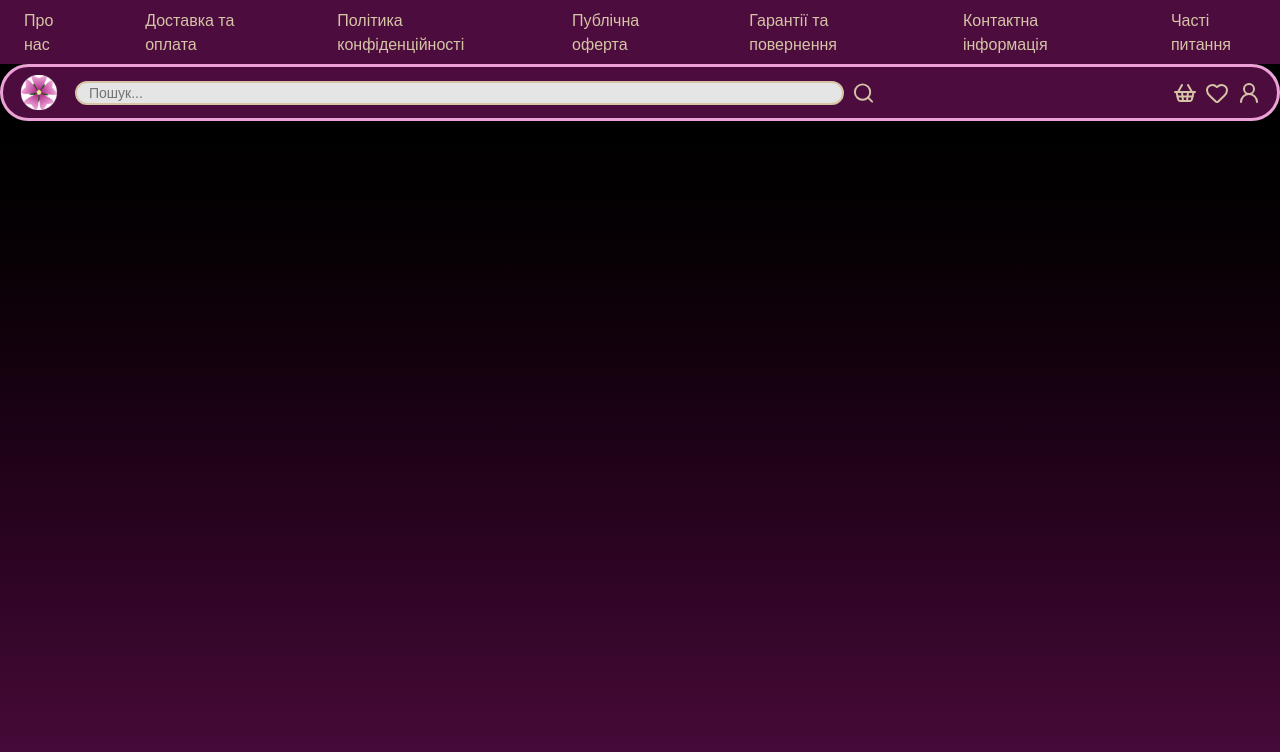
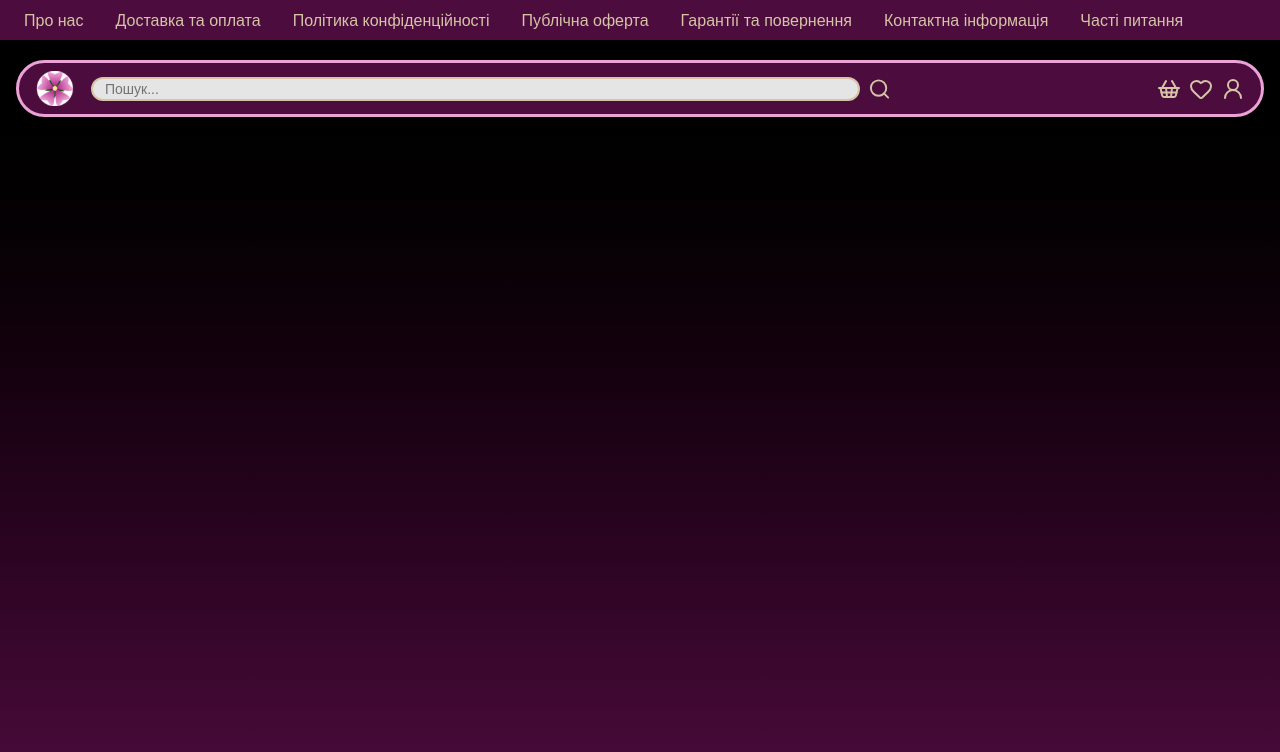
Before and after one commit to smart306/malva, a Next.js app: page / in a window 1280 px wide. Shown: the top 752 px of the page. Built offline with nearby package versions, Linux system fonts and the light colour scheme; a web font is replaced by a local one.

Commit message:
navbar changes

```diff
--- a/src/components/nav/index.jsx
+++ b/src/components/nav/index.jsx
@@ -2,9 +2,9 @@
 import Lowbar from "./lowbar";
 import TopBar from "./topbar";
 
-export default function Navbar(){
+export default function Navbar() {
   return (
-      <div className="w-full">
+    <div className="w-full space-y-5 max-lg:pt-5">
       <div className="hidden lg:block">
         <TopBar />
       </div>
--- a/src/components/nav/lowbar.jsx
+++ b/src/components/nav/lowbar.jsx
@@ -1,11 +1,29 @@
 "use client";
 
 import Image from "next/image";
-import { NavigationMenu, NavigationMenuItem, NavigationMenuList } from "../ui/navigation-menu";
+import {
+  NavigationMenu,
+  NavigationMenuItem,
+  NavigationMenuList,
+} from "../ui/navigation-menu";
 import { Input } from "../ui/input";
-import { AlignJustify, Heart, Search, ShoppingBasket, UserRound, XIcon } from "lucide-react";
+import {
+  AlignJustify,
+  Heart,
+  Search,
+  ShoppingBasket,
+  UserRound,
+  XIcon,
+} from "lucide-react";
 import { Button } from "../ui/button";
-import { Sheet, SheetClose, SheetContent, SheetHeader, SheetTitle, SheetTrigger } from "../ui/sheet";
+import {
+  Sheet,
+  SheetClose,
+  SheetContent,
+  SheetHeader,
+  SheetTitle,
+  SheetTrigger,
+} from "../ui/sheet";
 import { Separator } from "../ui/separator";
 import TopBar from "./topbar";
 
@@ -19,27 +37,27 @@ const data = [
     image: <UserRound width={24} height={24} />,
   },
   {
-    title: "Пошук",
+    title: "Кошик",
     image: <ShoppingBasket width={24} height={24} />,
   },
   {
-    title: "Пошук",
+    title: "Вподобані",
     image: <Heart width={24} height={24} />,
   },
 ];
 export default function Lowbar() {
   return (
-    <div className="fixed w-full">
-      <NavigationMenu>
-        <div className="my-container w-full bg-primary rounded-full border-[3px] border-border-nav py-2 px-4">
-          <NavigationMenuList className="hidden w-full lg:flex flex-row justify-between">
+    <NavigationMenu className="fixed w-full">
+      <div className="my-container w-full ">
+        <div className="bg-primary rounded-full border-[3px] border-border-nav py-2 px-4">
+          <NavigationMenuList className="hidden w-full lg:flex flex-row justify-between ">
             <div className="flex flex-row items-center w-full gap-4">
               <NavigationMenuItem className="cursor-pointer">
                 <Image src="/image1.svg" alt="p" width={40} height={40} />
               </NavigationMenuItem>
               <NavigationMenuItem className="max-w-200 w-full flex gap-2 cursor-pointer my-transition">
                 <Input placeholder="Пошук..." className="w-full" />
-                <Search/>
+                <Search />
               </NavigationMenuItem>
             </div>
             <div className="flex gap-2">
@@ -73,7 +91,7 @@ export default function Lowbar() {
                 </Button>
               </SheetTrigger>
               <SheetContent
-                side="left"
+                side="right"
                 className="w-full bg-primary text-secondary my-container py-4 px-2"
               >
                 <SheetHeader className="flex flex-row items-center justify-end">
@@ -86,7 +104,7 @@ export default function Lowbar() {
                 <div className="flex flex-col gap-2 py-2">
                   {data.map((item, i) => (
                     <div
-                      key={i}
+                      key={item.title}
                       className="flex flex-row justify-end items-center gap-2 px-4 py-2"
                     >
                       <Button variant="ghost">
@@ -102,7 +120,7 @@ export default function Lowbar() {
             </Sheet>
           </NavigationMenuList>
         </div>
-      </NavigationMenu>
-    </div>
+      </div>
+    </NavigationMenu>
   );
 }
--- a/src/components/nav/topbar.jsx
+++ b/src/components/nav/topbar.jsx
@@ -1,75 +1,77 @@
 "use client";
 import Link from "next/link";
-import { NavigationMenu, NavigationMenuItem, NavigationMenuList } from "../ui/navigation-menu";
-import { cn } from "@/lib/utils";
+import {
+  NavigationMenu,
+  NavigationMenuItem,
+  NavigationMenuList,
+} from "../ui/navigation-menu";
+
+import { Carousel, CarouselContent, CarouselItem } from "../ui/carousel";
 const data = [
   {
     title: "Про нас",
-    href: "/about"
+    href: "/about",
   },
   {
     title: "Доставка та оплата",
-    href: "/delivery"
+    href: "/delivery",
   },
   {
     title: "Політика конфіденційності",
-    href: "/policy"
+    href: "/policy",
   },
   {
     title: "Публічна оферта",
-    href: "/oferta"
+    href: "/oferta",
   },
   {
     title: "Гарантії та повернення",
-    href: "/return"
+    href: "/return",
   },
   {
     title: "Контактна інформація",
-    href: "/contact"
+    href: "/contact",
   },
   {
     title: "Часті питання",
-    href: "/faq"
+    href: "/faq",
   },
-]
-export default function TopBar(){
+];
+export default function TopBar() {
   return (
-    <nav className="w-full bg-primary">
-      <NavigationMenu className="mx-auto">
-        <NavigationMenuList className="hidden lg:flex gap-6">
+    <NavigationMenu className="bg-primary w-full [&_div]:!w-full overflow-hidden max-lg:items-start px-4">
+      <NavigationMenuList className="w-full! flex-col lg:flex-row gap-2 lg:gap-6 max-lg:py-4">
+        <Carousel
+          className={"w-full"}
+          opts={{
+            align: "center",
+            active: false,
+            breakpoints: {
+              "(min-width: 1024px)": { active: true },
+            },
+          }}
+        >
+          <CarouselContent
+            className={"flex max-lg:flex-col 2xl:justify-center"}
+          >
             {data.map((item, i) => (
-            <NavigationMenuItem
-              key={i}
-              className="py-2 px-6 cursor-pointer my-transition"
+              <CarouselItem
+                className={"lg:max-w-max"}
+                key={`${item.href}_${i}`}
               >
+                <NavigationMenuItem className="py-2 px-2 cursor-pointer my-transition lg:text-center max-lg:w-full max-lg:text-end">
                   <Link
                     href={item.href}
-                className="navtext text-foreground hover:underline"
+                    className="w-full navtext text-foreground hover:underline text-nowrap"
                   >
                     {item.title}
                   </Link>
                 </NavigationMenuItem>
+              </CarouselItem>
             ))}
-        </NavigationMenuList>
-        <NavigationMenuList className="grid grid-cols-2 lg:hidden gap-6 p-4">
-          {data.map((item, i) => (
-            <NavigationMenuItem
-              key={i}
-              className={cn(
-                "items-center flex flex-row justify-center text-center",
-                i === 6 ? "col-span-2 tex-center items-center" : "",
-              )}
-            >
-              <Link
-                href={item.href}
-                className="navtext text-foreground hover:underline p-2"
-              >
-                {item.title}
-              </Link>
-            </NavigationMenuItem>
-          ))}
+          </CarouselContent>
+        </Carousel>
       </NavigationMenuList>
     </NavigationMenu>
-    </nav>
   );
 }
--- a/src/components/ui/button.jsx
+++ b/src/components/ui/button.jsx
@@ -1,8 +1,8 @@
-import * as React from "react"
+import * as React from "react";
 import { cva } from "class-variance-authority";
-import { Slot } from "radix-ui"
+import { Slot } from "radix-ui";
 
-import { cn } from "@/lib/utils"
+import { cn } from "@/lib/utils";
 
 const buttonVariants = cva(
   "inline-flex items-center justify-center gap-2 whitespace-nowrap rounded-md text-sm font-medium transition-all disabled:pointer-events-none disabled:opacity-50 [&_svg]:pointer-events-none [&_svg:not([class*='size-'])]:size-4 shrink-0 [&_svg]:shrink-0 outline-none focus-visible:border-ring focus-visible:ring-ring/50 focus-visible:ring-[3px] aria-invalid:ring-destructive/20 dark:aria-invalid:ring-destructive/40 aria-invalid:border-destructive",
@@ -10,7 +10,7 @@ const buttonVariants = cva(
     variants: {
       variant: {
         default:
-          "bg-primary text-secondary font-secondary border border-secondary rounded-full my-transition hover:bg-secondary hover:text-primary hover:boreder-primary cursor-pointer",
+          "bg-primary text-secondary font-secondary border border-secondary rounded-full my-transition hover:bg-secondary hover:text-primary hover:boreder-primary cursor-pointer focus:bg-secondary",
         category1:
           "bg-transparent font-primary text-white hover:text-primary my-transition cursor-pointer",
         category2:
@@ -47,7 +47,7 @@ function Button({
   asChild = false,
   ...props
 }) {
-  const Comp = asChild ? Slot.Root : "button"
+  const Comp = asChild ? Slot.Root : "button";
 
   return (
     <Comp
@@ -55,8 +55,9 @@ function Button({
       data-variant={variant}
       data-size={size}
       className={cn(buttonVariants({ variant, size, className }))}
-      {...props} />
+      {...props}
+    />
   );
 }
 
-export { Button, buttonVariants }
+export { Button, buttonVariants };
```
Lines whose indentation alone changed are shown as unchanged.
